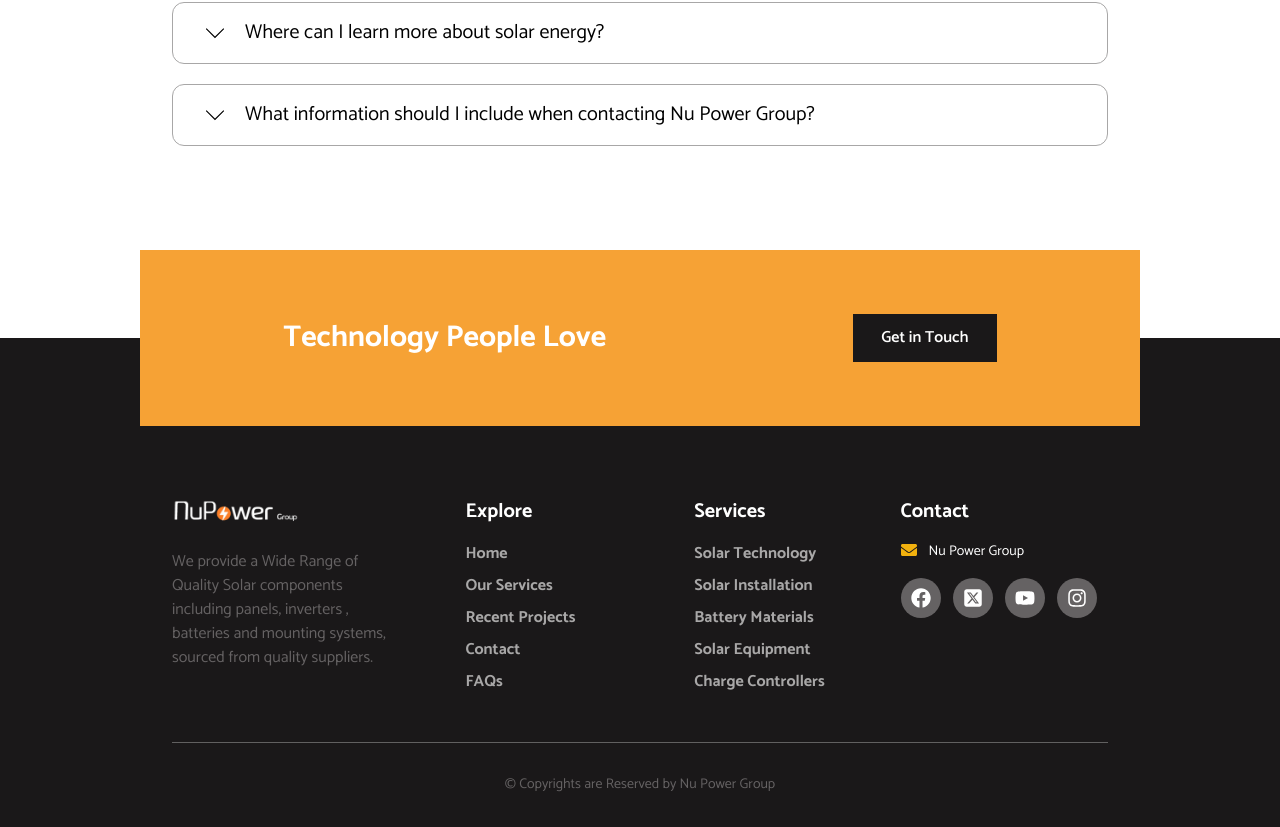
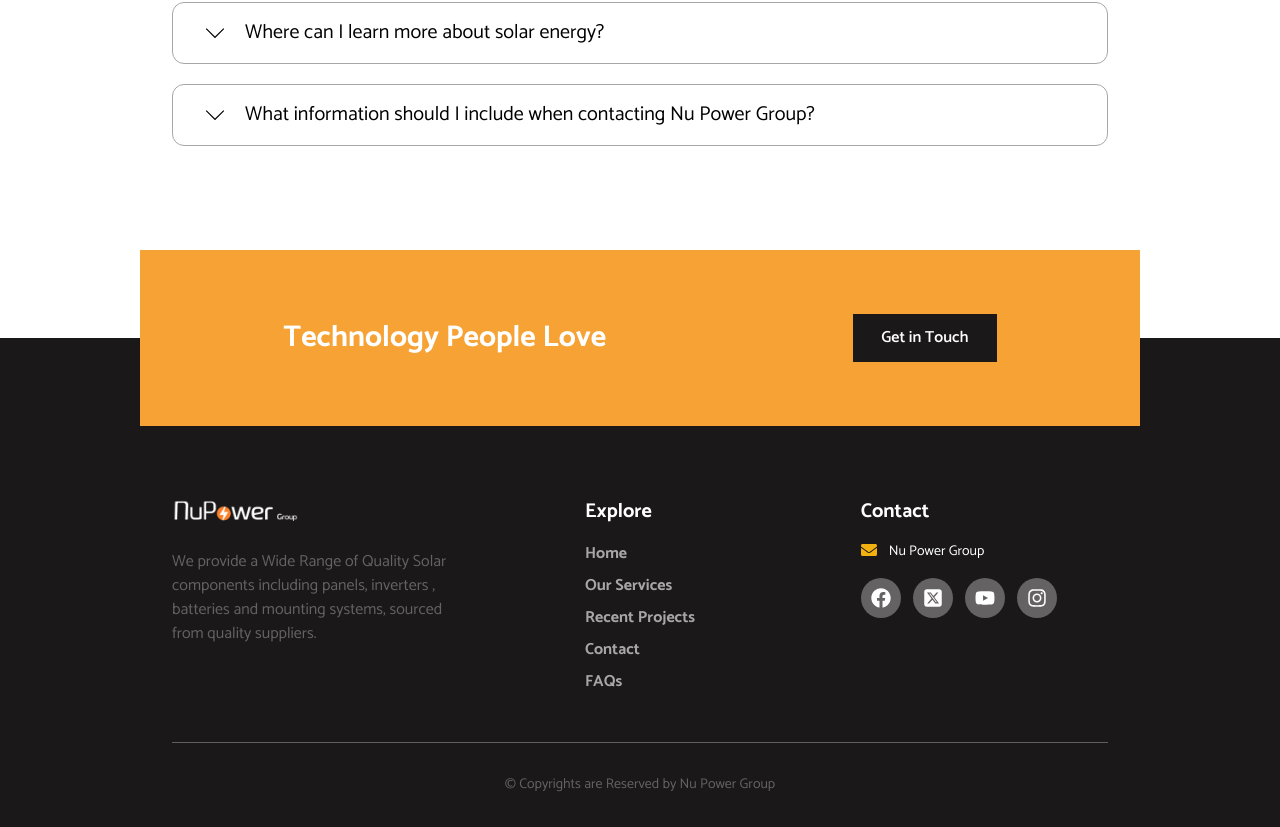
Before and after one commit to ahsanul0185/nu-power, a React (Vite) app: page /contact in a window 1280 px wide. Shown: the part 1533-2360 px from the top of the page. Built offline with nearby package versions, Linux system fonts and the light colour scheme.

Commit message:
adjustment footer

```diff
--- a/src/App.jsx
+++ b/src/App.jsx
@@ -36,7 +36,7 @@ const App = () => {
       </Routes>
       {!isNotFoundPage ? <Footer /> : ""}
       <ScrollTopButton />
-      {/* <ChatBot /> */}
+      <ChatBot />
     </div>
   );
 };
--- a/src/components/common/Footer.jsx
+++ b/src/components/common/Footer.jsx
@@ -12,7 +12,7 @@ const Footer = () => {
       <CTA />
       <div className="section-padding">
         {/* Footer Links */}
-        <div className="grid grid-cols-1 sm:grid-cols-2 lg:grid-cols-4 gap-10 lg:gap-5">
+        <div className="grid grid-cols-1 sm:grid-cols-2 lg:grid-cols-3 gap-10 lg:gap-5">
           <div className="lg:mx-auto">
             <Link to="/">
               <img className="w-32" src={logo_white} alt="" />
@@ -61,43 +61,6 @@ const Footer = () => {
             </ul>
           </div>
 
-          {/* Services */}
-          <div className="lg:mx-auto">
-            <h3 className="text-white font-bold text-xl mb-4">Services</h3>
-            <ul className="flex flex-col gap-2 font-bold text-gray">
-              <Link
-                className="hover:text-primary transition-colors duration-300"
-                to="/our-services/solar-technology"
-              >
-                Solar Technology
-              </Link>
-              <Link
-                className="hover:text-primary transition-colors duration-300"
-                to="/our-services/solar-installation"
-              >
-                Solar Installation
-              </Link>
-              <Link
-                className="hover:text-primary transition-colors duration-300"
-                to="/our-services/battery-materials"
-              >
-                Battery Materials
-              </Link>
-              <Link
-                className="hover:text-primary transition-colors duration-300"
-                to="/our-services/solar-equipment"
-              >
-                Solar Equipment
-              </Link>
-              <Link
-                className="hover:text-primary transition-colors duration-300"
-                to="/our-services/charge-controllers"
-              >
-                Charge Controllers
-              </Link>
-            </ul>
-          </div>
-
           {/* Contact */}
           <div className="lg:mx-auto">
             <h3 className="text-white font-bold text-xl mb-4">Contact</h3>
--- a/src/components/contact/ContactForm.jsx
+++ b/src/components/contact/ContactForm.jsx
@@ -16,64 +16,35 @@ const ContactForm = () => {
   // YOUR W3FORMS ACCESS KEY HERE
   const accessKey = "ad3e4ae4-e082-432a-8dac-73e533bf8846";
 
-  // Handle form submission
-  //   const onSubmit = async (event) => {
-  //     event.preventDefault();
-  //     setIsSending("Sending....");
-  //     const formData = new FormData(event.target);
-
-  //     formData.append("access_key", accessKey);
-
-  //     const response = await fetch("https://api.web3forms.com/submit", {
-  //       method: "POST",
-  //       body: formData,
-  //     });
-
-  //     const data = await response.json();
-
-  //     if (data.success) {
-  //       setIsSending("");
-  //       setSuccessMessage("Thank you for reaching out! We have received your message and will get back to you soon.");
-  //       setTimeout(() => {
-  //         setSuccessMessage("")
-  //       }, [4000])
-  //       event.target.reset();
-  //     } else {
-  //       console.log("Error", data);
-  //     }
-  // };
 
   const onSubmit = async (e) => {
     e.preventDefault();
+    setIsSending(true)
 
-    const formEndpoint = "https://api.web3forms.com/submit";
+    const form = new FormData();
+    form.append("access_key", accessKey); // Replace with your Web3Forms Access Key
+    form.append("name", formData.name);
+    form.append("email", formData.email);
+    form.append("subject", formData.subject);
+    form.append("message", formData.message);
 
-    const payload = {
-      access_key: accessKey,
-      ...formData,
-    };
+    const res = await fetch("https://api.web3forms.com/submit", {
+      method: "POST",
+      body: form,
+    });
 
-    try {
-      const response = await fetch(formEndpoint, {
-        method: "POST",
-        headers: { "Content-Type": "application/json" },
-        body: JSON.stringify(payload),
-      });
+    const result = await res.json();
+    if (result.success) {
+      setSuccessMessage("Thank you for reaching out! We have received your message and will get back to you soon.");
+      setIsSending(false)
+      setTimeout(() => {
+        setSuccessMessage("")
+      }, [4000])
+      setFormData({ name: "", email: "", subject: "", message: "" });
+    } else {
+      setSuccessMessage("Failed to send message. Try again!");
+    }
 
-      const result = await response.json();
-      if (result.success) {
-        setIsSending("");
-        setSuccessMessage(
-          "Thank you for reaching out! We have received your message and will get back to you soon."
-        );
-        setTimeout(() => {
-          setSuccessMessage("");
-        }, [4000]);
-        setFormData({ name: "", email: "", subject: "", message: "" });
-      }
-    } catch (error) {
-      console.log(error);
-    }
   };
 
   const handleChange = (e) => {
--- a/src/pages/Home.jsx
+++ b/src/pages/Home.jsx
@@ -129,7 +129,6 @@ const Home = () => {
           </div>
         </motion.div>
       </div>
-      <ChatBot />
     </div>
   );
 };
```
